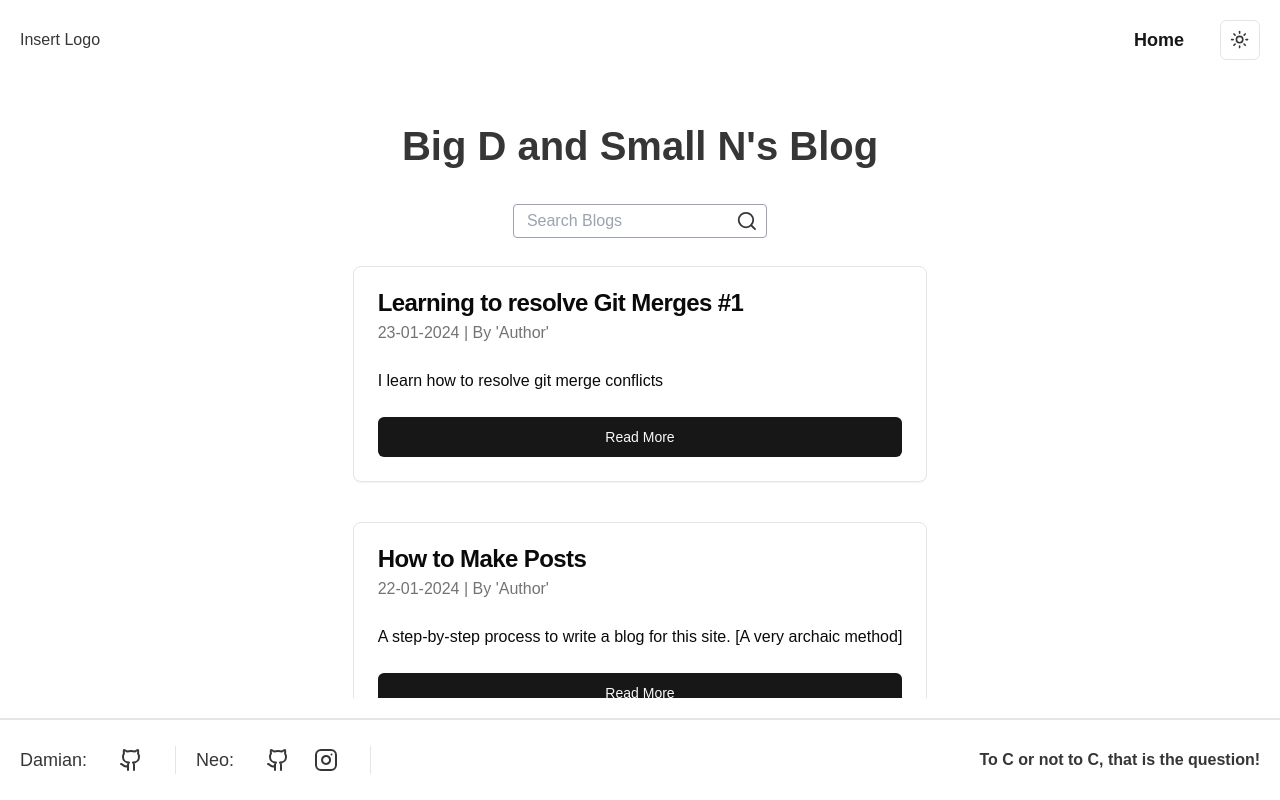
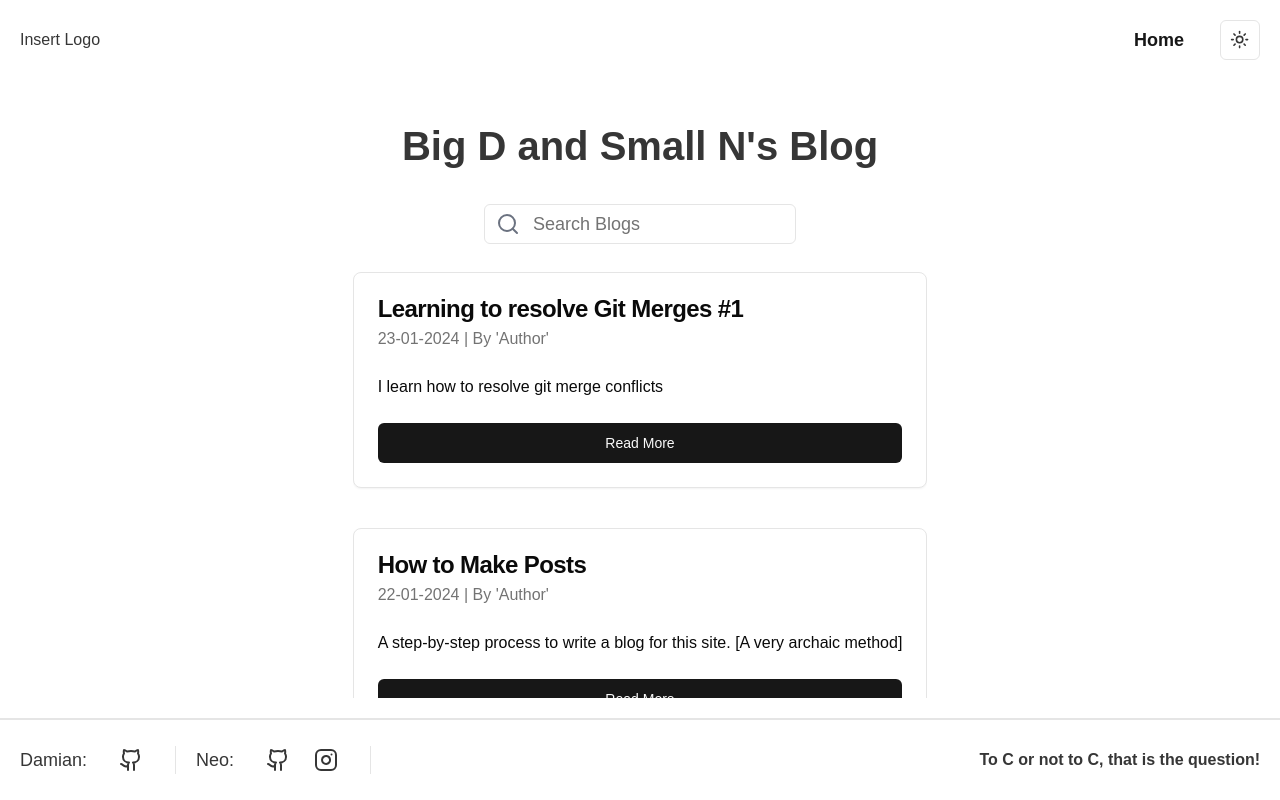
Before and after one commit to NeoSahadeo/BigDSmallNBlog, a Next.js app: page / in a window 1280 px wide. Built offline with nearby package versions, Linux system fonts and the light colour scheme.

Commit message:
refactor: refactor and change styles of home page component

```diff
--- a/app/home.tsx
+++ b/app/home.tsx
@@ -1,6 +1,5 @@
 "use client"
 import Link from "next/link"
-import Search from "@/components/search"
 import { useState } from "react"
 import { Post } from "@/utils/marky"
 import { ScrollArea } from "@/components/ui/scroll-area"
@@ -14,6 +13,8 @@ import {
   CardTitle,
 } from "@/components/ui/card"
 import { Button } from "@/components/ui/button"
+import { Input } from "@/components/ui/input"
+import { Search } from "lucide-react"
 
 type HomeProps = {
   posts: Post[]
@@ -21,10 +22,37 @@ type HomeProps = {
 
 export default function Home({ posts }: HomeProps) {
   const [postsToDisplay, setPostsToDisplay] = useState(posts)
+
+  const search = (e: string) => {
+    /* Damian Fixed uwu.
+     *
+     * @return
+     * posts array that has been filtered based on {title, description, date}
+     * */
+    const value = new RegExp(e, "gi")
+
+    return posts.filter(
+      (post) =>
+        post.title.match(value) ||
+        post.description.match(value) ||
+        post.date.match(value) ||
+        post.categories.some((element) => element.match(value))
+    )
+  }
+
   return (
-    <div className="flex flex-col items-center justify-center px-4 grow gap-7">
+    <div className="flex flex-col items-center px-4 grow gap-7">
       <h1 className="title">Big D and Small N&apos;s Blog</h1>
-      <Search posts={posts} setPostsToDisplay={setPostsToDisplay} />
+
+      <div className="relative w-1/4">
+        <Search className="absolute top-0 bottom-0 w-6 h-6 my-auto text-gray-500 left-3 pointer-events-none" />
+        <Input
+          type="text"
+          placeholder="Search Blogs"
+          className="pl-12 pr-4 text-lg"
+          onChange={(e) => setPostsToDisplay(search(e.target.value))}
+        />
+      </div>
 
       <ScrollArea className="px-5 min-w-[500px] ">
         <div className="flex flex-col gap-10">
--- a/app/page.module.css
+++ /dev/null
@@ -1,17 +0,0 @@
-.ul {
-  padding: 0px;
-}
-.li {
-  list-style-type: none;
-  padding: 0.5rem 0.8rem;
-  border-radius: 0.2rem;
-  transition: 0.2s ease-out;
-  cursor: pointer;
-  border: 1px solid #bababa;
-  margin: 0.4rem 0.2rem;
-}
-.li:hover {
-  -webkit-box-shadow: 0px 0px 4px 0px rgba(0,0,0,0.35);
-  -moz-box-shadow: 0px 0px 4px 0px rgba(0,0,0,0.35);
-  box-shadow: 0px 0px 4px 0px rgba(0,0,0,0.35);
-}
--- a/components/search.module.css
+++ /dev/null
@@ -1,7 +0,0 @@
-.input:hover, .input:focus {
-  outline: none;
-}
-.input {
-  padding-left: 0.3rem;
-  width: 100%;
-}
--- a/components/search.tsx
+++ /dev/null
@@ -1,33 +0,0 @@
-'use client';
-import {BaseSyntheticEvent} from 'react';
-import styles from './search.module.css'
-import { Post } from '@/utils/marky';
-import { Search as SearchSVG } from 'lucide-react';
-
-const search = (e:BaseSyntheticEvent, posts: Post[]) => {
-  /* Damian Fixed uwu.
-   *
-   * @return
-   * posts array that has been filtered based on {title, description, date}
-   * */
-  const value = new RegExp( e.target.value, 'gi')
-  return posts.filter(post => {
-    return (
-    post.title.match(value) ||
-    post.description.match(value) ||
-    post.date.match(value) ||
-    post.categories.some(element => element.match(value))
-    )
-  })
-}
-
-export default function Search({posts, setPostsToDisplay}: {posts: Post[], setPostsToDisplay: any}) {
-  return(
-  <span className="flex flex-col sm:flex-row sm:items-center border px-2 py-1 rounded-sm border-gray-400">
-    <span className='flex flex-row w-full items-center'>
-    <input className={`${styles.input} dark:bg-transparent`} onInput={(e)=>setPostsToDisplay(search(e, posts))} placeholder='Search Blogs'></input>
-    <SearchSVG />
-    </span>
-  </span>
-  )
-}
```
